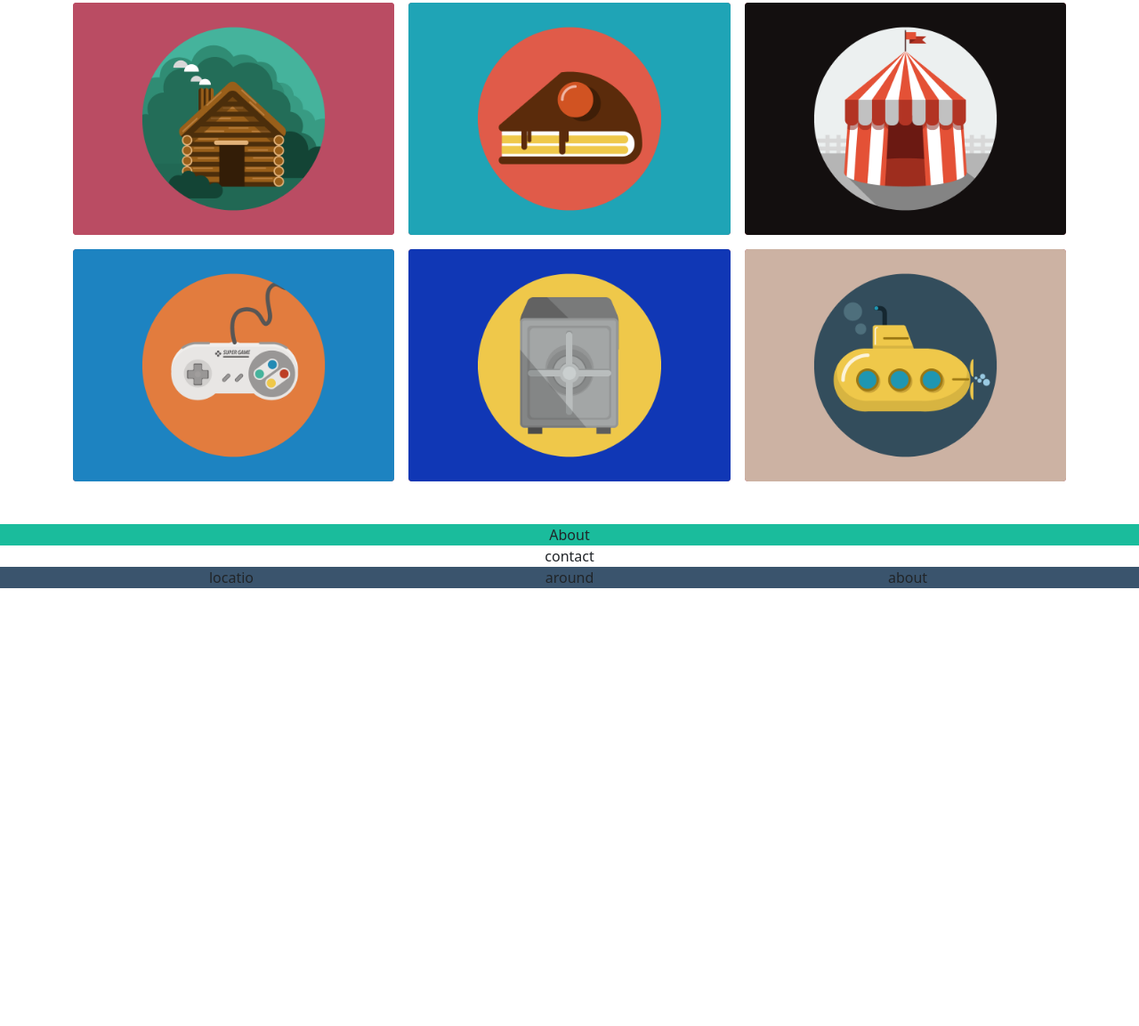
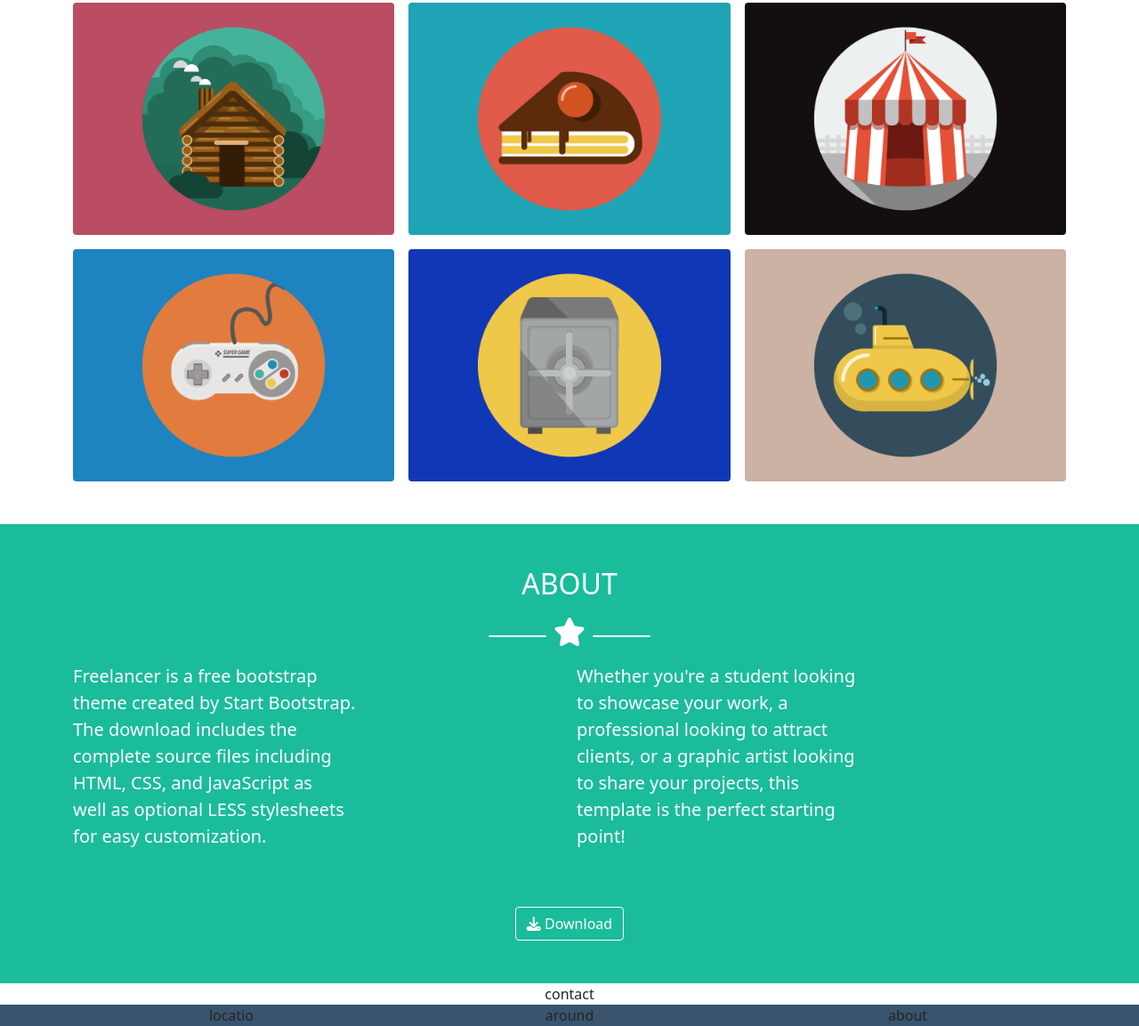
Before and after one commit to nehabht/html-css-bootstrap-freelancer, a plain HTML site: page index.html in a window 1280 px wide. Shown: the part 740-1893 px from the top of the page at 89% size. Before the commit the page ends 1401 px from the top, so only its background shows below. Drawn offline with nearby package versions, Linux system fonts and the light colour scheme.

Commit message:
add main about

```diff
--- a/assets/css/style.css
+++ b/assets/css/style.css
@@ -45,34 +45,18 @@ img{
     background-color:var(--bg-secondary);
 }
 
-.c_house{
-    background-color: var(--bg-red);
+.main_about{
+    background-color: var(--bg-secondary);
 }
 
-.c_cake{
-    background-color: var(--bg-lightblue);
-}
-
-.c_tent{
-    background-color: var(--dark);
-}
-
-.c_games{
-    background-color: var(--bg-tertiary);
-}
-
-.c_lock{
-    background-color: var(--bg-dark)
+.btn-outline-secondary {
+    color: white;
+    border-color: white;
 
 }
 
-.c_sub{
-    background-color: var(--bg-light);
-}
 
-.main_about{
-    background-color: var(--bg-secondary);
-}
+/* footer */
 
 .footer_top{
     background-color: var(--bg-footer);
--- a/index.html
+++ b/index.html
@@ -65,7 +65,6 @@
         <div class="container portfolio">
             <div class="row row-cols-sm-1 text-center">
                 <div class="col">
-
                     <h2 class="text-uppercase pt-5">portfolio</h2>
                     <h2 class="py-2">
                         <i class="fa-regular fa-dash"></i>
@@ -82,12 +81,12 @@
         <div class="main_hero">
             <div class="container pb-5">
                 <div class="row row-cols-sm-1 row-cols-md-2 row-cols-lg-3 g-3  ">
-                    <div class="col"><img class="c_house rounded" src="./assets/img/cabin.png" alt=""></div>
-                    <div class="col"><img class="c_house rounded" src="./assets/img/cake.png" alt=""></div>
-                    <div class="col"><img class="c_house rounded" src="./assets/img/circus.png" alt=""></div>
-                    <div class="col"><img class="c_house rounded" src="./assets/img/game.png" alt=""></div>
-                    <div class="col"><img class="c_house rounded" src="./assets/img/safe.png" alt=""></div>
-                    <div class="col"><img class="c_house rounded" src="./assets/img/submarine.png" alt=""></div>
+                    <div class="col"><img class="rounded" src="./assets/img/cabin.png" alt=""></div>
+                    <div class="col"><img class="rounded" src="./assets/img/cake.png" alt=""></div>
+                    <div class="col"><img class="rounded" src="./assets/img/circus.png" alt=""></div>
+                    <div class="col"><img class="rounded" src="./assets/img/game.png" alt=""></div>
+                    <div class="col"><img class="rounded" src="./assets/img/safe.png" alt=""></div>
+                    <div class="col"><img class="rounded" src="./assets/img/submarine.png" alt=""></div>
                 </div>
             </div>
 
@@ -96,11 +95,58 @@
 
         <div class="main_about">
             <div class="container">
-                <div class="row text-center">
-                    <div class="col">About</div>
+                <div class="row row-cols-sm-1 text-center">
+                    <div class="col">
+                        <h2 class="text-uppercase pt-5 text-white">about</h2>
+                        <h2 class="py-2">
+                            <i class="fa-regular fa-dash"></i>
+                            <i class="fa-solid fa-star text-white"></i>
+                            <i class="fa-regular fa-dash"></i>
+                        </h2>
+                    </div>
+                </div>
+            </div>
+            <div class="container">
+                <div class="row row-cols-sm-1 mx-2-sm row-cols-md-2 g-3">
+                    <div class="col text-white ">
+                        <p class="fs-5 ">
+                            Freelancer is a free bootstrap <br>
+                            theme created by Start Bootstrap. <br>
+                            The download includes the <br>
+                            complete source files including <br>
+                            HTML, CSS, and JavaScript as <br>
+                            well as optional LESS stylesheets <br>
+                            for easy customization.
+                        </p>
+                    </div>
+                    <div class="col text-white">
+                        <p class="fs-5">
+                            Whether you're a student looking<br>
+                            to showcase your work, a<br>
+                            professional looking to attract <br>
+                            clients, or a graphic artist looking <br>
+                            to share your projects, this <br>
+                            template is the perfect starting <br>
+                            point!
+                        </p>
+                    </div>
                 </div>
 
             </div>
+
+            <div class="container">
+                <div class="row row-cols-sm-1 text-center">
+                    <div class="col">
+                        <button type="button" class="btn btn-outline-secondary my-sm-3 my-md-5">
+                            <i class="fa-solid fa-download"></i>
+                            Download
+                        </button>
+                    </div>
+                </div>
+            </div>
+
+
+
         </div>
 
         <div class="main_contact">
```
